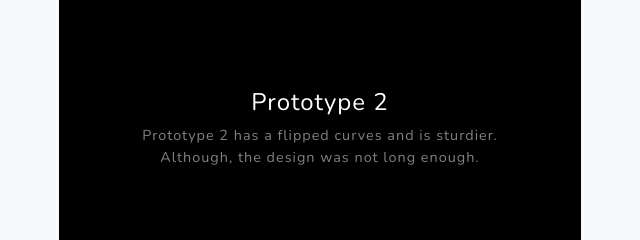
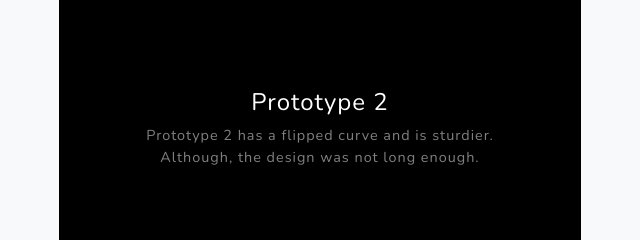
Before and after one commit to liamalcalay1/ENGR11A-1-Final-Project, a plain HTML site: page index.html in a window 1280 px wide. Shown: the part 1980-2220 px from the top of the page, 581-1221 px from the left. Drawn offline with nearby package versions, Linux system fonts and the light colour scheme.

Commit message:
Add files via upload

```diff
--- a/index.html
+++ b/index.html
@@ -103,7 +103,7 @@
                         <div class="d-flex h-100">
                             <div class="project-text w-100 my-auto text-center text-lg-left">
                                 <h4 class="text-white">Prototype 2</h4>
-                                <p class="mb-0 text-white-50">Prototype 2 has a flipped curves and is sturdier. Although, the design was not long enough.</p>
+                                <p class="mb-0 text-white-50">Prototype 2 has a flipped curve and is sturdier. Although, the design was not long enough.</p>
                             </div>
                         </div>
                     </div>
```
